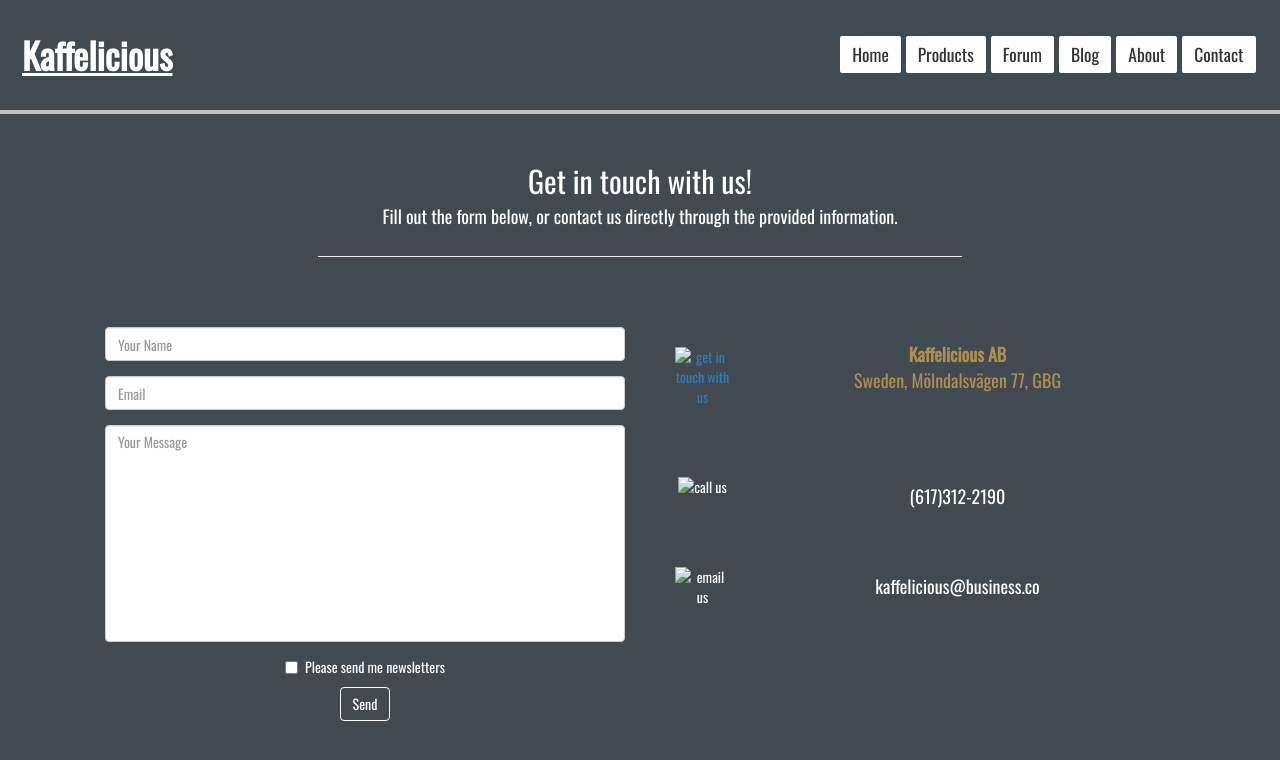
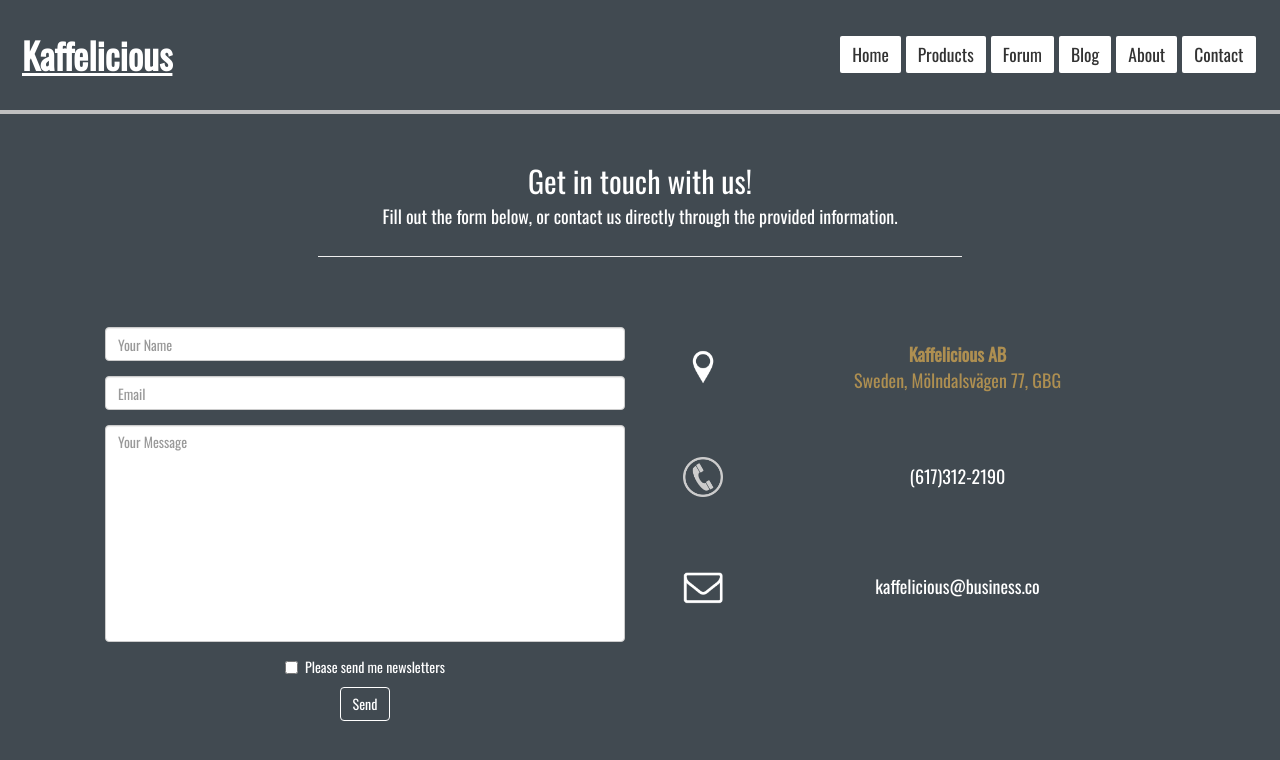
Before and after one commit to hultkrantz/Coffelicious, a plain HTML site: page contact.html in a window 1280 px wide. Drawn offline with nearby package versions, Linux system fonts and the light colour scheme.

Commit message:
Add files via upload

```diff
--- a/contact.html
+++ b/contact.html
@@ -61,7 +61,7 @@
       <div class="col-lg-6">
         <div class="row info-row">
           <div class="col-xs-2">
-            <a target="_blank" href="https://www.google.se/maps/place/M%C3%B6lndalsv%C3%A4gen+77,+412+63+G%C3%B6teborg/@57.6831517,11.9979932,17z/data=!3m1!4b1!4m5!3m4!1s0x464ff3bcaf271121:0x47b6343111d7e209!8m2!3d57.6831517!4d12.0001819"><img id="form-icon" src="css/location.png" alt="get in touch with us" /></a>
+            <a target="_blank" href="https://www.google.se/maps/place/M%C3%B6lndalsv%C3%A4gen+77,+412+63+G%C3%B6teborg/@57.6831517,11.9979932,17z/data=!3m1!4b1!4m5!3m4!1s0x464ff3bcaf271121:0x47b6343111d7e209!8m2!3d57.6831517!4d12.0001819"><img id="form-icon" src="css/Bilder/location.png" alt="get in touch with us" /></a>
           </div>
           <div class="col-xs-10 col-xs-10-hotfix">
             <a target="_blank" href="https://www.google.se/maps/place/M%C3%B6lndalsv%C3%A4gen+77,+412+63+G%C3%B6teborg/@57.6831517,11.9979932,17z/data=!3m1!4b1!4m5!3m4!1s0x464ff3bcaf271121:0x47b6343111d7e209!8m2!3d57.6831517!4d12.0001819"><span class="bold">Kaffelicious AB</span><br/> Sweden, Mölndalsvägen 77, GBG</a>
@@ -69,7 +69,7 @@
         </div>
         <div class="row info-row">
           <div class="col-xs-2">
-            <img id="form-icon" src="css/phone.png" alt="call us" />
+            <img id="form-icon" src="css/Bilder/phone.png" alt="call us" />
           </div>
           <div class="col-xs-10">
             (617)312-2190
@@ -77,7 +77,7 @@
         </div>
         <div class="row info-row">
           <div class="col-xs-2">
-            <img id="form-icon" src="css/email.png" alt="email us" />
+            <img id="form-icon" src="css/Bilder/email.png" alt="email us" />
           </div>
           <div class="col-xs-10">
             kaffelicious@business.co
```
